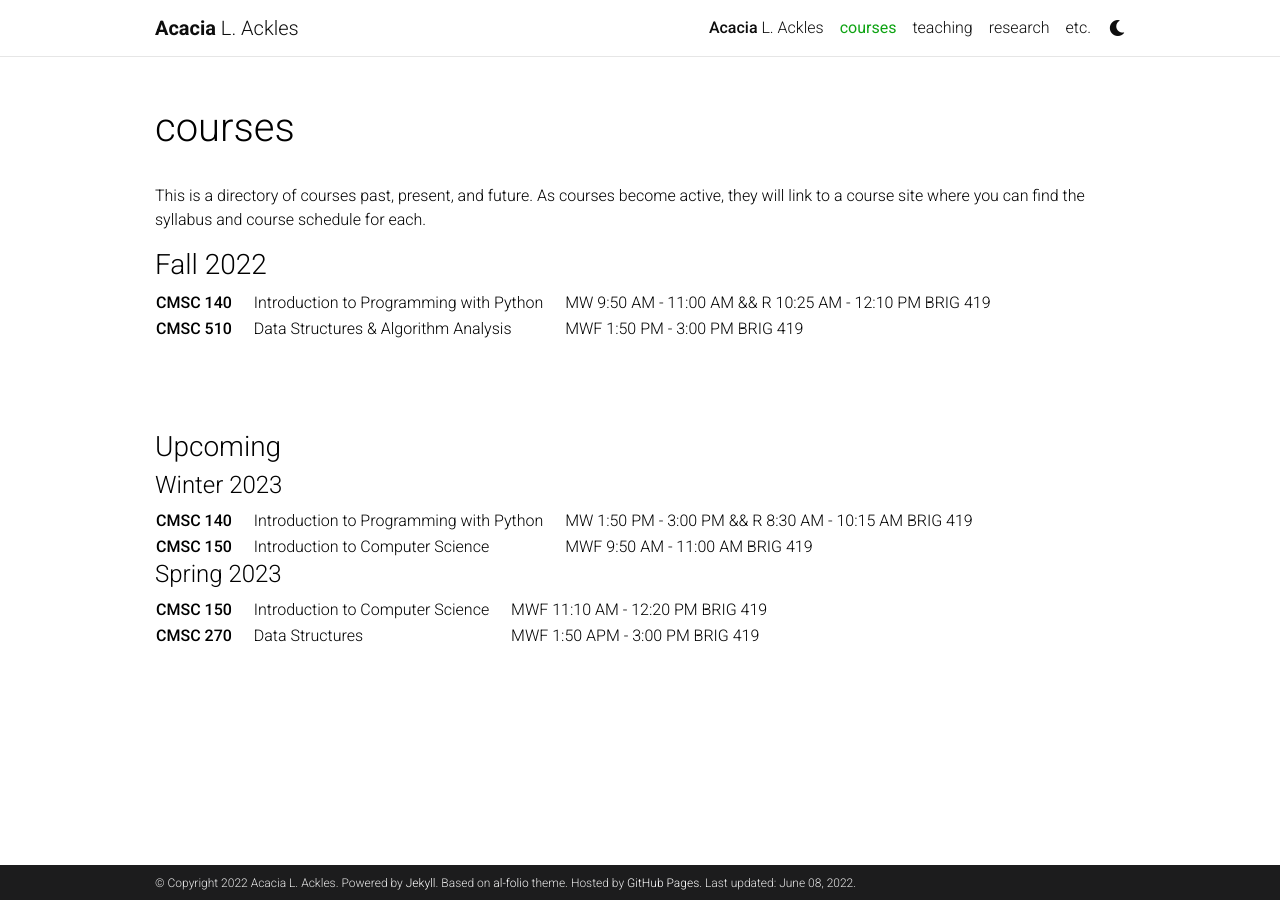
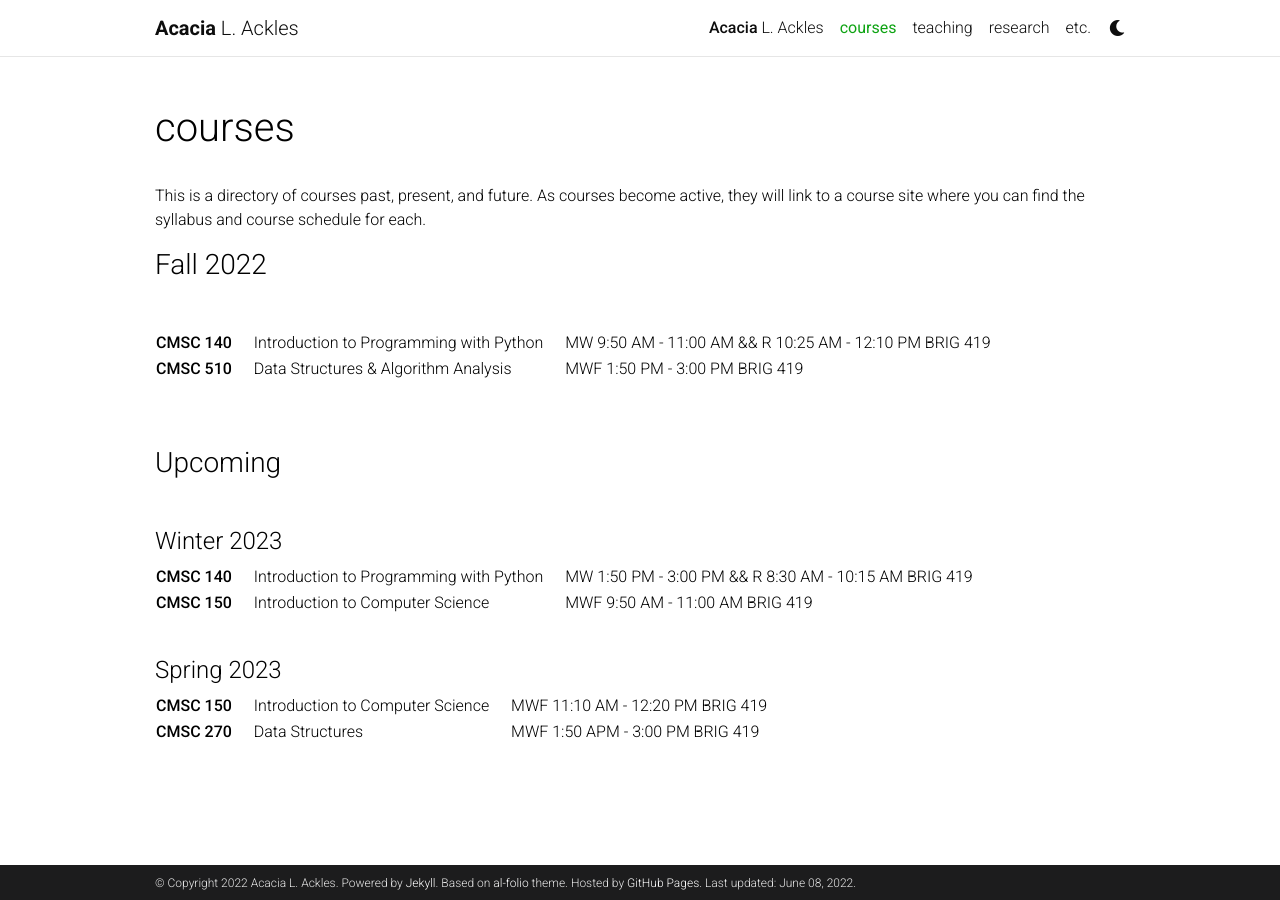
Before and after one commit to alackles/alackles.github.io, a Jekyll site: the page built from _pages/courses.md, in a window 1280 px wide. Built offline with Jekyll 4.4.1, drawn with Linux system fonts in a browser that asks for light colours; comment, search, counter and statistics services are not loaded; a style sheet for code colours, icons or effects is not loaded.

Commit message:
Adjust spacing

```diff
--- a/_pages/courses.md
+++ b/_pages/courses.md
@@ -9,18 +9,24 @@ nav_order: 1
 This is a directory of courses past, present, and future. As courses become active, they will link to a course site where you can find the syllabus and course schedule for each.
 ### Fall 2022
 
+<br/>
+
 | **CMSC 140**  &emsp; | Introduction to Programming with Python &emsp; | MW 9:50 AM - 11:00 AM && R 10:25 AM - 12:10 PM BRIG 419
 | **CMSC 510**  &emsp; | Data Structures & Algorithm Analysis  &emsp;  | MWF 1:50 PM - 3:00 PM BRIG 419
 
-<br/> <br/> <br/>
+<br/> <br/>
 
 ### Upcoming
+
+<br/>
 
 #### Winter 2023
 
 | **CMSC 140**  &emsp; | Introduction to Programming with Python &emsp; | MW 1:50 PM - 3:00 PM && R 8:30 AM - 10:15 AM BRIG 419
 | **CMSC 150**  &emsp; | Introduction to Computer Science  &emsp;  | MWF 9:50 AM - 11:00 AM BRIG 419
 
+<br/>
+
 #### Spring 2023
 
 | **CMSC 150**  &emsp; | Introduction to Computer Science &emsp; | MWF 11:10 AM - 12:20 PM BRIG 419
```
